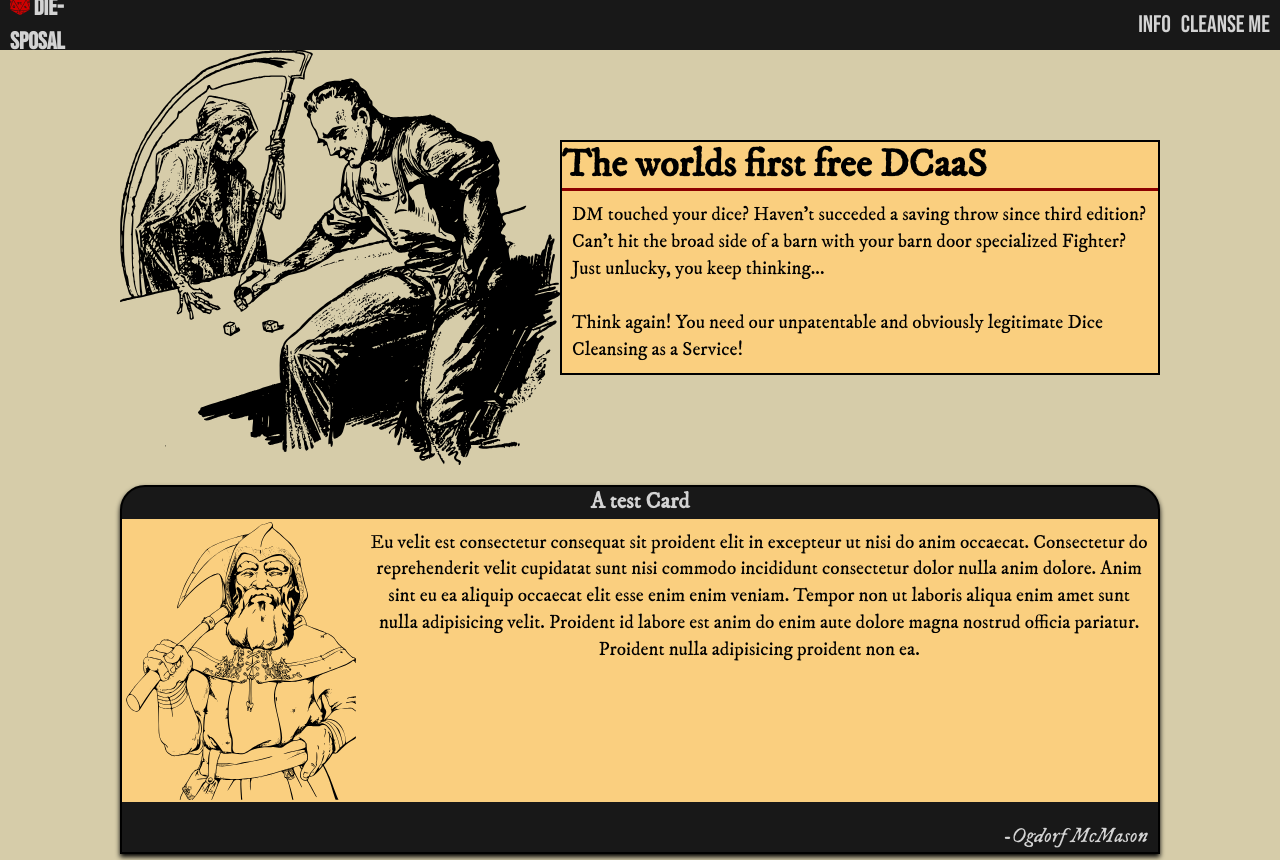
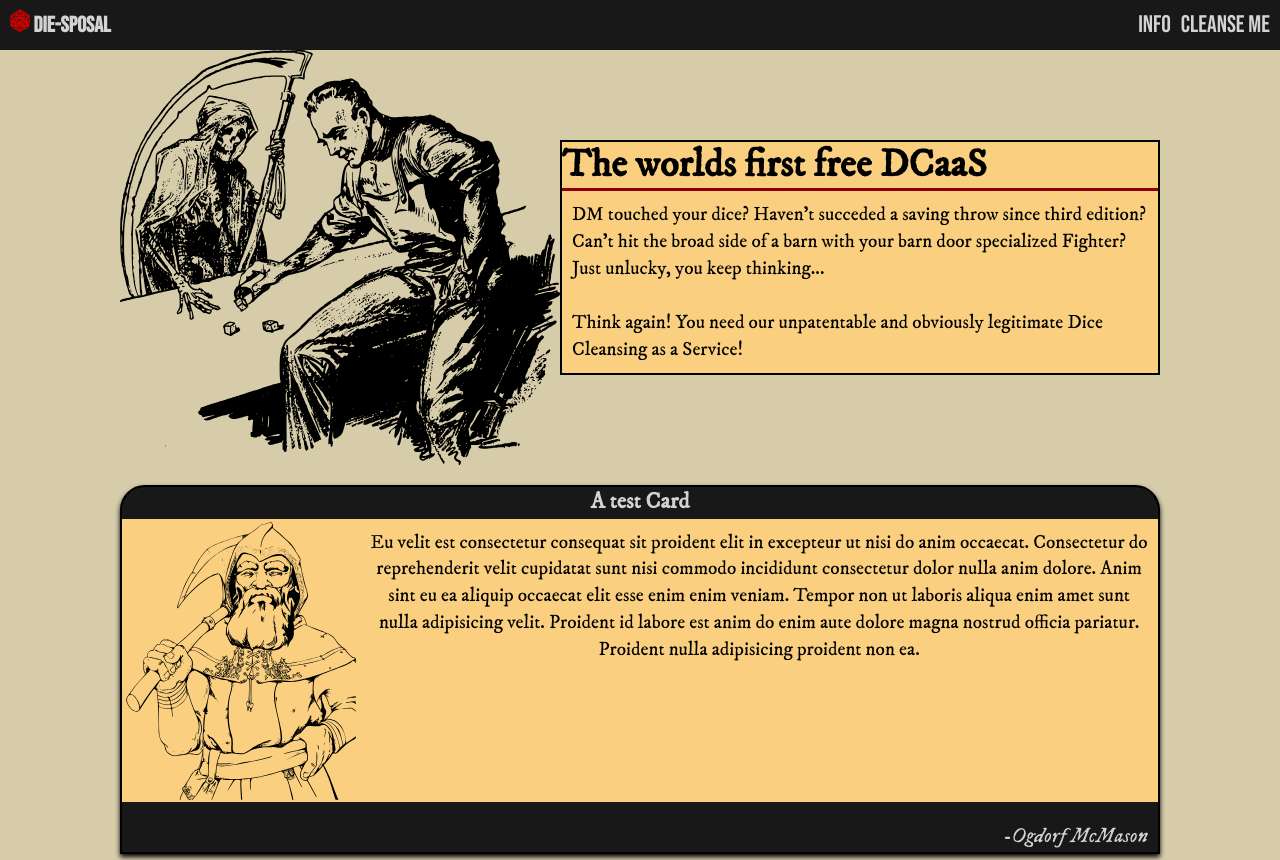
Before and after one commit to nfsol/die-sposal, a React (Create React App) app: page / in a window 1280 px wide. Shown: the top 860 px of the page. Built offline with nearby package versions, Linux system fonts and the light colour scheme; a web font is replaced by a local one.

Commit message:
logo css tweaks

```diff
--- a/src/App.css
+++ b/src/App.css
@@ -71,9 +71,10 @@ footer {
   color: #8b0000;
 }
 .logo {
-  font-size: 1.5rem;
+  font-size: 22px;
   font-weight: bold;
   margin-left: 10px;
+  width:110px;
 }
 .logo:hover {
   color: #8b0000;
```
